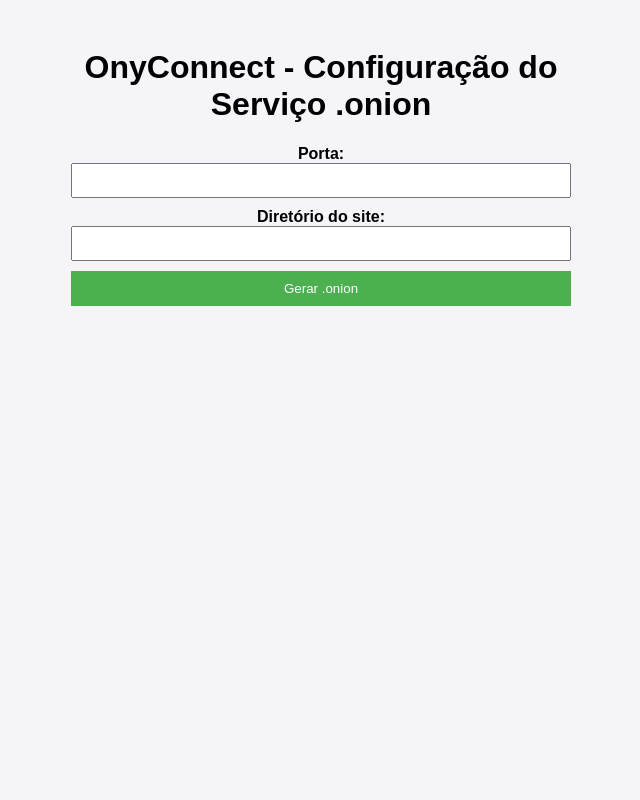
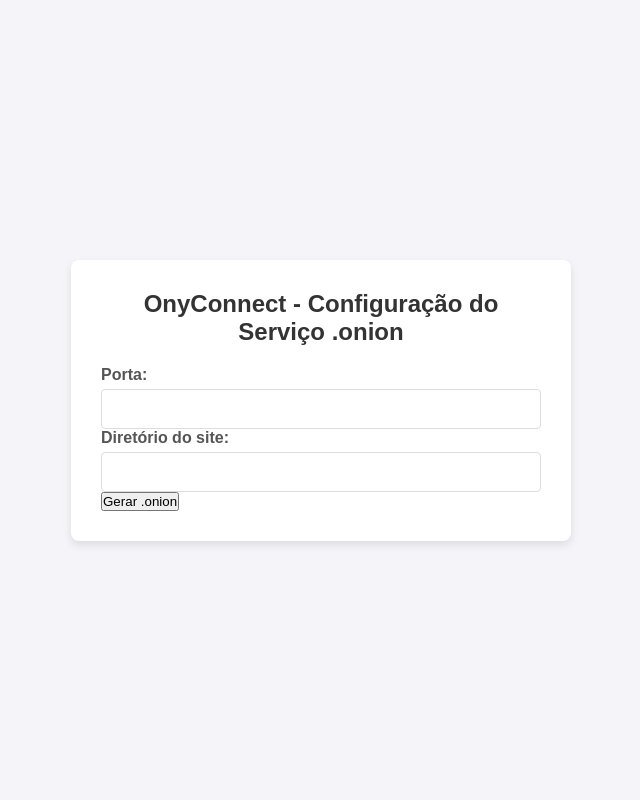
Before and after one commit to SayesCode/OnyConnect, a FastAPI app: page / in a window 1280 px wide. Shown: the whole page, without its empty margins (319-959 px from the left). Run offline with FastAPI, Linux system fonts and the light colour scheme.

Commit message:
Update style.css

```diff
--- a/src/onyconnect/static/style.css
+++ b/src/onyconnect/static/style.css
@@ -1,36 +1,100 @@
+/* Reseta margens e padding padrão */
+* {
+    margin: 0;
+    padding: 0;
+    box-sizing: border-box;
+}
+
+/* Corpo da página */
 body {
     font-family: Arial, sans-serif;
     background-color: #f4f4f9;
+    display: flex;
+    justify-content: center;
+    align-items: center;
+    height: 100vh;
+}
+
+/* Container centralizado */
+.container {
+    background-color: #fff;
+    border-radius: 8px;
+    box-shadow: 0 4px 8px rgba(0, 0, 0, 0.1);
+    padding: 30px;
+    width: 100%;
+    max-width: 500px;
+}
+
+/* Título */
+h1 {
     text-align: center;
+    font-size: 24px;
+    color: #333;
+    margin-bottom: 20px;
 }
-.container {
-    max-width: 500px;
-    margin: 0 auto;
-    padding: 20px;
+
+/* Estilo para os grupos de input */
+.form-group {
+    margin-bottom: 15px;
 }
-form {
-    display: flex;
-    flex-direction: column;
+
+label {
+    display: block;
+    font-weight: bold;
+    margin-bottom: 5px;
+    color: #555;
 }
-label {
-    font-weight: bold;
+
+input[type="text"] {
+    width: 100%;
+    padding: 10px;
+    border: 1px solid #ddd;
+    border-radius: 4px;
+    font-size: 16px;
 }
-input {
-    padding: 8px;
-    margin-bottom: 10px;
+
+input[type="text"]:focus {
+    border-color: #007bff;
+    outline: none;
 }
-button {
-    background-color: #4CAF50;
-    color: white;
-    padding: 10px;
+
+/* Botão de submit */
+.btn-submit {
+    background-color: #007bff;
+    color: #fff;
+    border: none;
+    padding: 10px 20px;
+    border-radius: 4px;
+    font-size: 16px;
+    width: 100%;
     cursor: pointer;
-    border: none;
 }
-button:hover {
-    background-color: #45a049;
+
+.btn-submit:hover {
+    background-color: #0056b3;
 }
+
+/* Estilo da mensagem de sucesso/erro */
 .message {
     margin-top: 20px;
-    font-weight: bold;
-    color: #333;
+    padding: 15px;
+    background-color: #f8d7da;
+    color: #721c24;
+    border: 1px solid #f5c6cb;
+    border-radius: 4px;
 }
+
+.message p {
+    margin: 0;
+}
+
+/* Responsividade */
+@media (max-width: 600px) {
+    .container {
+        padding: 20px;
+    }
+
+    h1 {
+        font-size: 20px;
+    }
+}
```
